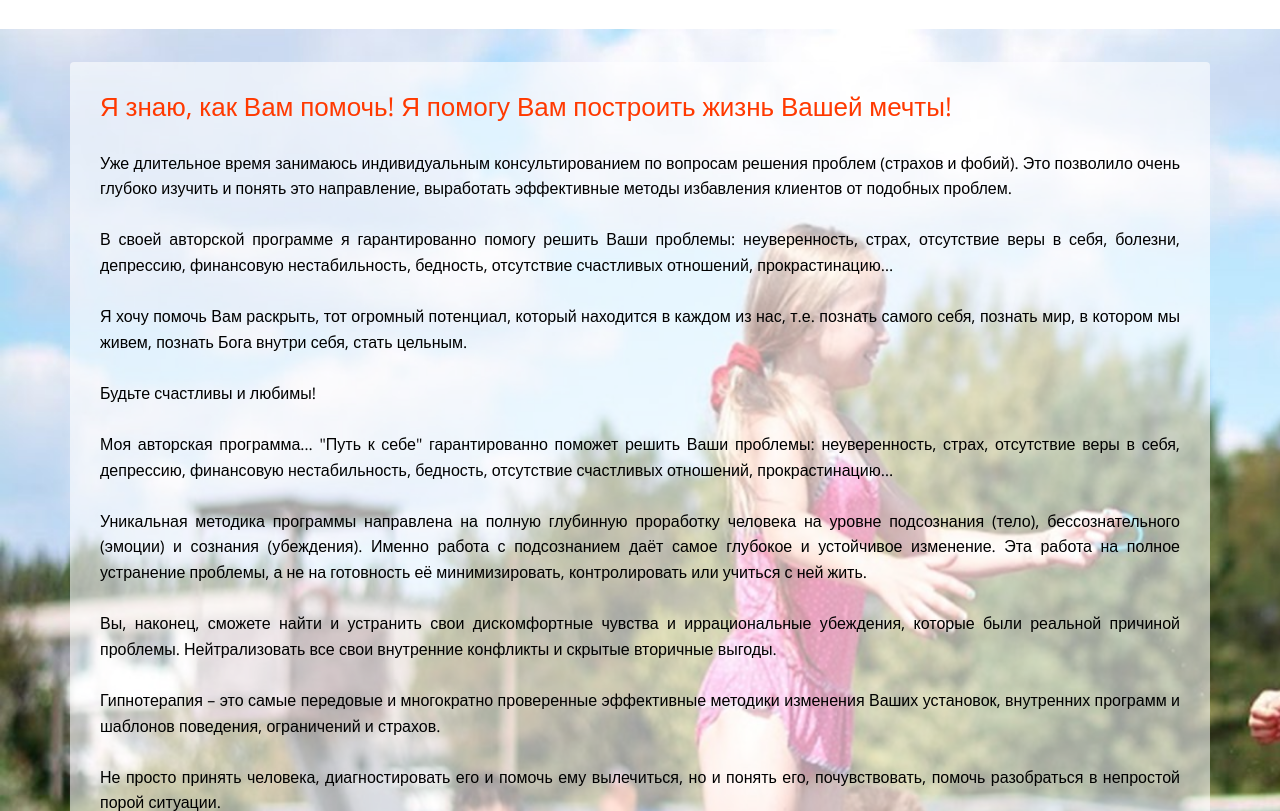
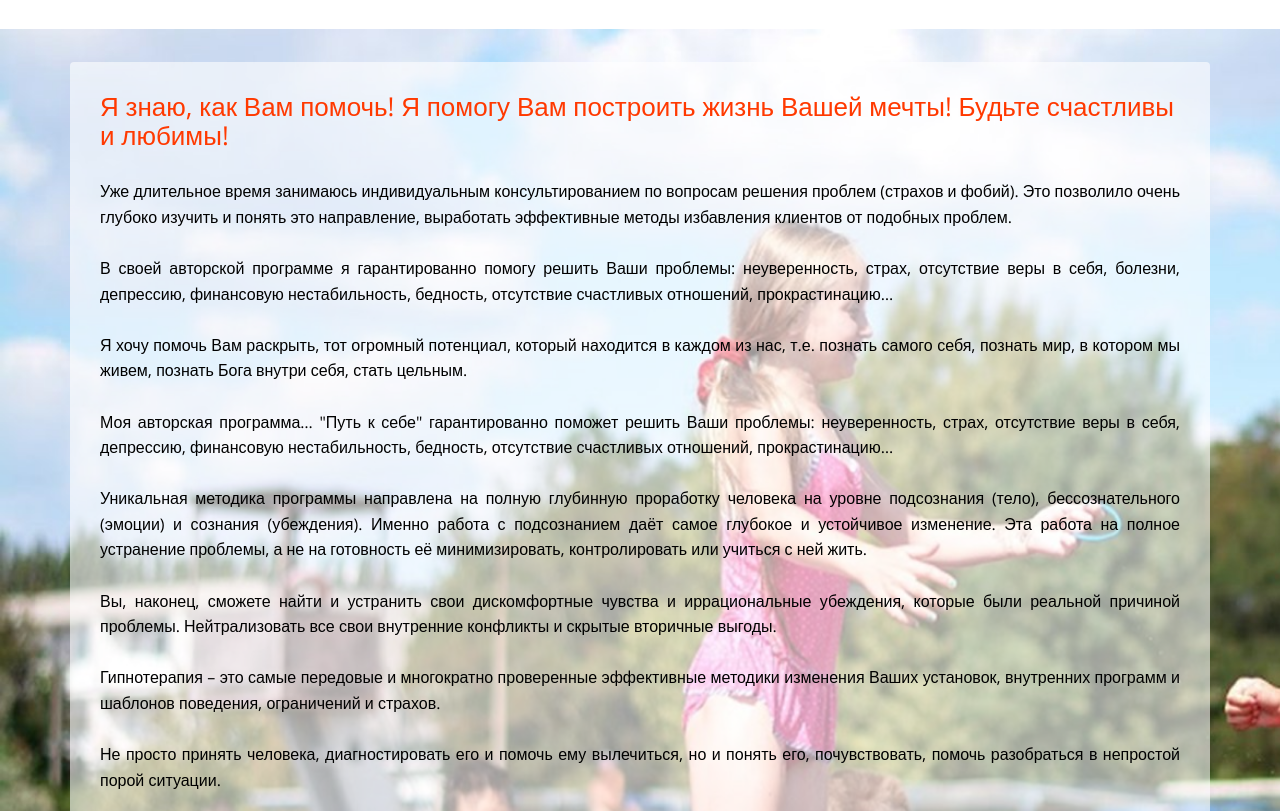
Before and after one commit to gipnos/gipnos.github.io, a plain HTML site: page index.html in a window 1280 px wide. Shown: the part 3259-4070 px from the top of the page. Drawn offline with nearby package versions, Linux system fonts and the light colour scheme; a web font is replaced by a local one.

Commit message:
index.html

```diff
--- a/index.html
+++ b/index.html
@@ -518,14 +518,12 @@ ga('send', 'pageview');
 				<div class="col-md-12">
 					<div class="box-testimony animate-box">
 						<blockquote>
-							<h2>Я знаю, как Вам помочь! Я помогу Вам построить жизнь Вашей мечты!</h2>
+							<h2>Я знаю, как Вам помочь! Я помогу Вам построить жизнь Вашей мечты! Будьте счастливы и любимы!</h2>
 <p style="text-align: justify;">Уже длительное время занимаюсь индивидуальным консультированием по вопросам решения проблем (страхов и фобий). Это позволило очень глубоко изучить и понять это направление, выработать эффективные методы избавления клиентов от подобных проблем.
 
 <br><br>В своей авторской программе я гарантированно помогу решить Ваши проблемы: неуверенность, страх, отсутствие веры в себя, болезни, депрессию, финансовую нестабильность, бедность, отсутствие счастливых отношений, прокрастинацию…
 
 <br><br>Я хочу помочь Вам раскрыть, тот огромный потенциал, который находится в каждом из нас, т.е. познать самого себя, познать мир, в котором мы живем, познать Бога внутри себя, стать цельным.
-
-<br><br>Будьте счастливы и любимы!
 
 <br><br>Моя авторская программа… "Путь к себе" гарантированно поможет решить Ваши проблемы: неуверенность, страх, отсутствие веры в себя, депрессию, финансовую нестабильность, бедность, отсутствие счастливых отношений, прокрастинацию…
 
```
